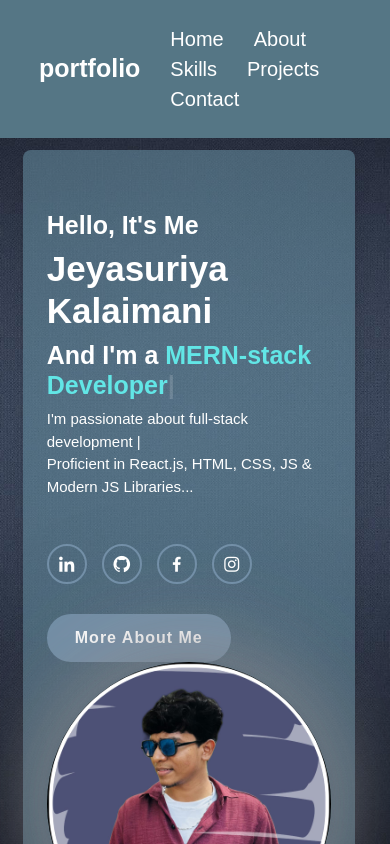
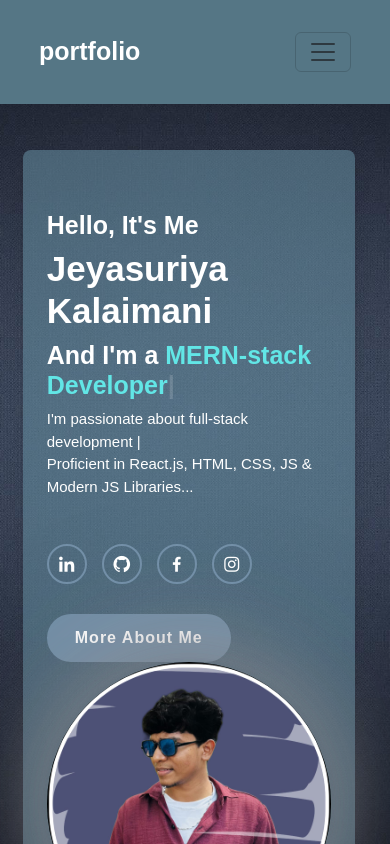
Before and after one commit to JEYASURIYAK/portfolio, a React (Create React App) app: page / in a window 390 px wide. Shown: the top 844 px of the page. Built offline with nearby package versions, Linux system fonts and the light colour scheme; some icons are missing.

Commit message:
File updated

```diff
--- a/public/index.html
+++ b/public/index.html
@@ -30,6 +30,11 @@
       To begin the development, run `npm start` or `yarn start`.
       To create a production bundle, use `npm run build` or `yarn build`.
     -->
+
+
+    <script src="https://cdn.jsdelivr.net/npm/bootstrap@5.3.3/dist/js/bootstrap.bundle.min.js"
+        integrity="sha384-YvpcrYf0tY3lHB60NNkmXc5s9fDVZLESaAA55NDzOxhy9GkcIdslK1eN7N6jIeHz" crossorigin="anonymous">
+        </script>
 </body>
 
 </html>
--- a/src/App.css
+++ b/src/App.css
@@ -740,10 +740,6 @@ body {
 
 
 
-
-
-
-
 @keyframes slideLeft {
     0% {
         transform: translateX(100px);
@@ -842,3 +838,14 @@ body {
     }
 
 }
+
+@media screen and (max-width:767px) {
+    .navbar-nav{
+        background-color: transparent !important;
+        position: absolute;
+        text-align: end;
+        right: 3px;
+    }
+
+
+}
--- a/src/components/Skills.jsx
+++ b/src/components/Skills.jsx
@@ -74,7 +74,7 @@ export default function Skills() {
                 <span></span>
               </div>
             </div>
-            <div className="bar"><i class='bx bxl-figma'></i>
+            <div className="bar"><i className='bx bxl-figma'></i>
               <div className="info">
                 <span>UI/UX(Figma Tool)</span>
               </div>
--- a/src/components/heading.jsx
+++ b/src/components/heading.jsx
@@ -5,18 +5,50 @@ export default function Heading() {
 
   return (
     <div className="head">
-        <div className="header">
-            <a href="#Home" className='logo'>portfolio</a>
+      <div className="header">
+        <a href="#Home" className='logo'>portfolio</a>
+        {/* <div className="nav-bar collapse" id='content'>
+          <a href='#Home' className='nav-tool nav-link'>Home</a>
+          <a href='#About' className='nav-tool nav-link'>About</a>
+          <a href='#Skills' className='nav-tool nav-link'>Skills</a>
+          <a href='#Projects' className='nav-tool nav-link'>Projects</a>
+          <a href='#Contact' className='nav-tool nav-link'>Contact</a>
+        </div>
+        <nav className="navbar">
+          <button className="navbar-toggler" type="button" data-bs-toggle="collapse" data-bs-target="#content" aria-controls="navbarToggleExternalContent" aria-expanded="false" aria-label="Toggle navigation">
+            <span className="navbar-toggler-icon"></span>
+          </button>
+        </nav> */}
 
 
-            <div className="nav-bar">
-                <a href='#Home'  className='nav-tool'>Home</a>
-                <a href='#About'  className='nav-tool'>About</a>
-                <a href='#Skills'  className='nav-tool'>Skills</a>
-                <a href='#Projects'  className='nav-tool'>Projects</a>
-                <a href='#Contact' className='nav-tool'>Contact</a>
-            </div>
-        </div>
+
+        <nav className="navbar navbar-expand-md ">
+          <button className="navbar-toggler" type="button" data-bs-toggle="collapse" data-bs-target="#navbarTogglerDemo01" aria-controls="navbarTogglerDemo01" aria-expanded="false" aria-label="Toggle navigation">
+            <span className="navbar-toggler-icon"></span>
+          </button>
+
+
+          <div className="collapse nav-bar navbar-collapse" id="navbarTogglerDemo01">
+            <ul className="navbar-nav mr-auto mt-2 mt-lg-0">
+              <li className="nav-item ">
+                <a className="nav-link nav-tool" href="#Home">Home</a>
+              </li>
+              <li className="nav-item">
+                <a className="nav-link nav-tool" href="#About">About</a>
+              </li>
+              <li className="nav-item">
+                <a className="nav-link nav-tool" href="#Skills">Skills</a>
+              </li>
+              <li className="nav-item">
+                <a className="nav-link nav-tool" href="#Projects">Projects</a>
+              </li>
+              <li className="nav-item">
+                <a className="nav-link nav-tool" href="#Contact">Contact</a>
+              </li>
+            </ul>
+          </div>
+        </nav>
+      </div>
     </div>
 
   )
```
